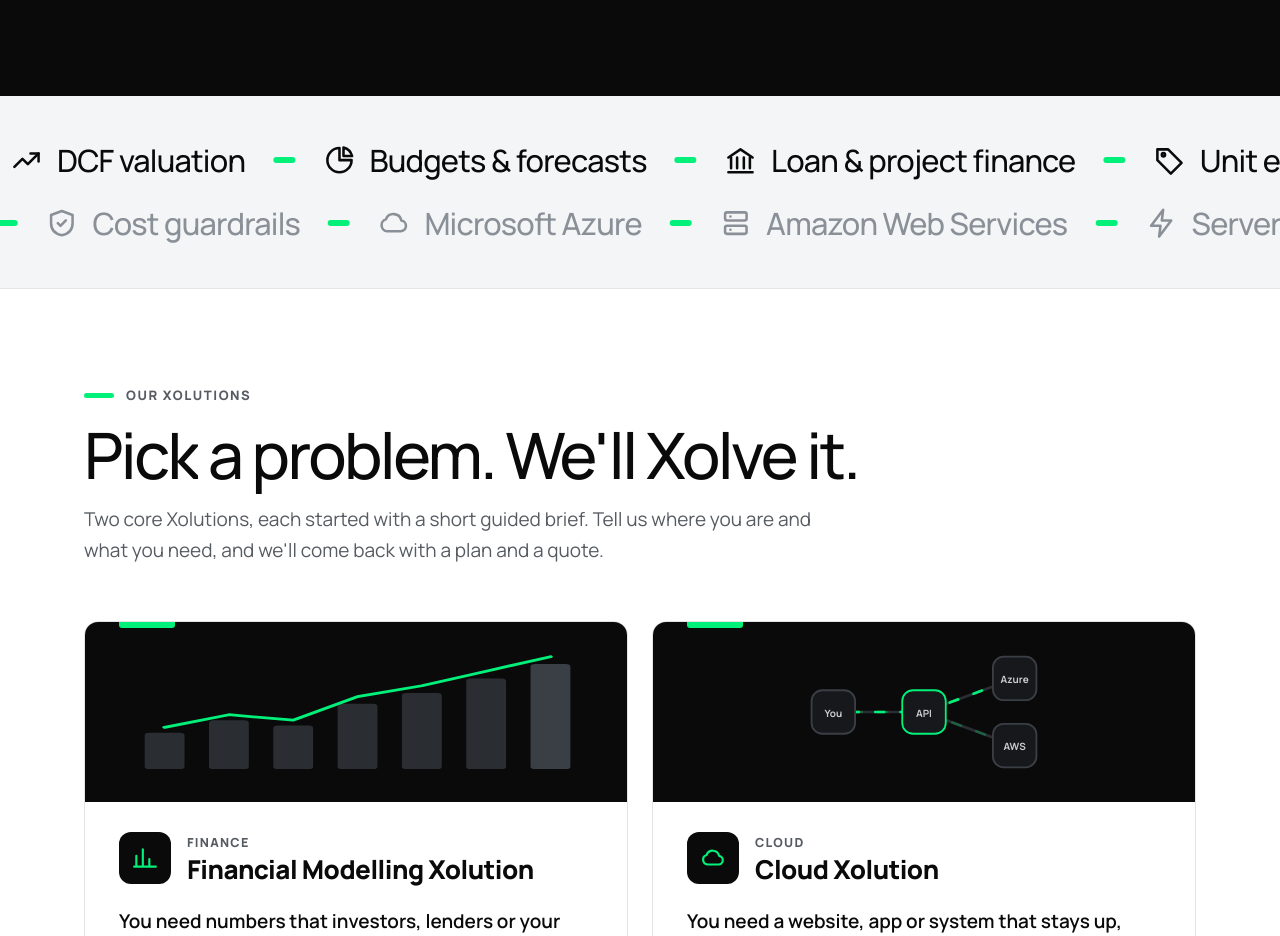
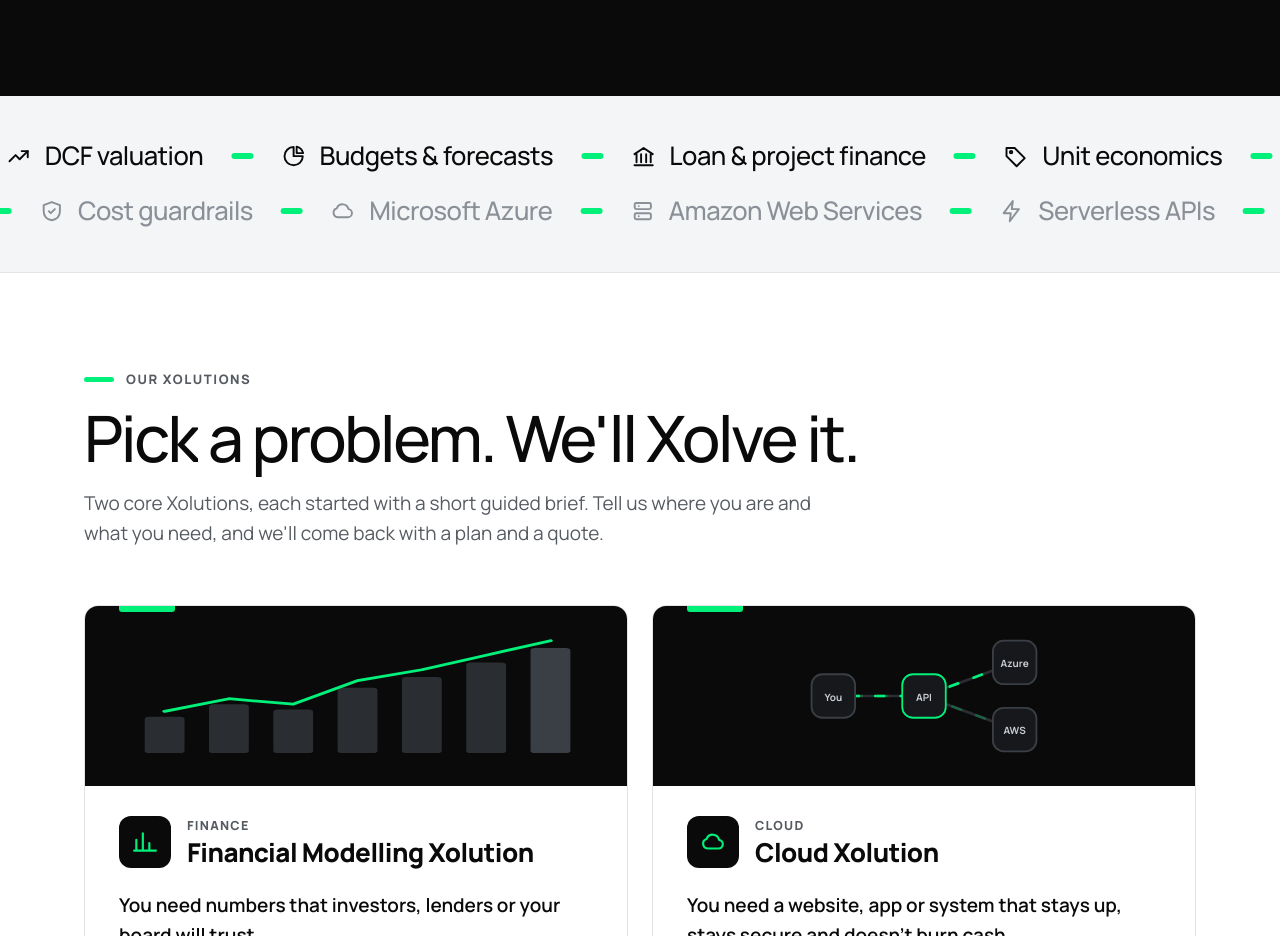
Before and after one commit to Xolve-it/xolve-it.github.io, a plain HTML site: page index.html in a window 1280 px wide. Shown: the part 1220-2156 px from the top of the page. Drawn offline with Linux system fonts and the light colour scheme; animation ran at ten frames a second.

Commit message:
Slightly smaller strip text and icons
Co-Authored-By: Claude Opus 5.5 <noreply@anthropic.com>

```diff
--- a/css/home.css
+++ b/css/home.css
@@ -93,10 +93,10 @@
 .tick:hover .tick__track { animation-play-state: paused; }
 .tick__track li {
   display: flex; align-items: center; gap: 14px; padding-right: 28px; white-space: nowrap;
-  font-size: clamp(21px, 2.4vw, 32px); font-weight: 500; letter-spacing: -0.025em; color: var(--ink);
+  font-size: clamp(18px, 2vw, 26px); font-weight: 500; letter-spacing: -0.02em; color: var(--ink);
 }
 /* icon beside each service: a line icon on a transparent background, in the same colour as its text */
-.tick__ic { width: 1.05em; height: 1.05em; flex: none; display: grid; place-items: center; }
+.tick__ic { width: .95em; height: .95em; flex: none; display: grid; place-items: center; }
 .tick__ic svg { width: 100%; height: 100%; fill: none; stroke: currentColor; stroke-width: 1.9; stroke-linecap: round; stroke-linejoin: round; }
 .tick__track li::after { margin-left: 14px; }
 .tick__row[data-dir="right"] li { color: #8A9097; }
```
